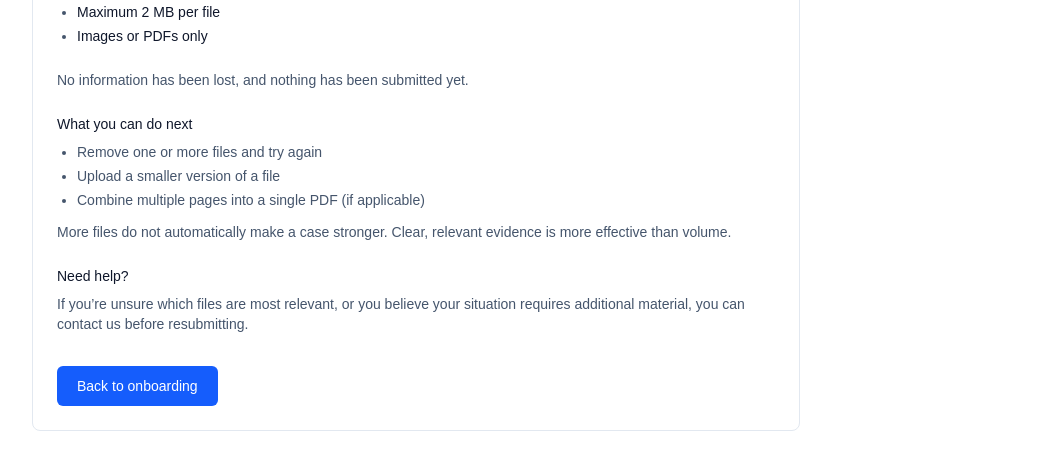
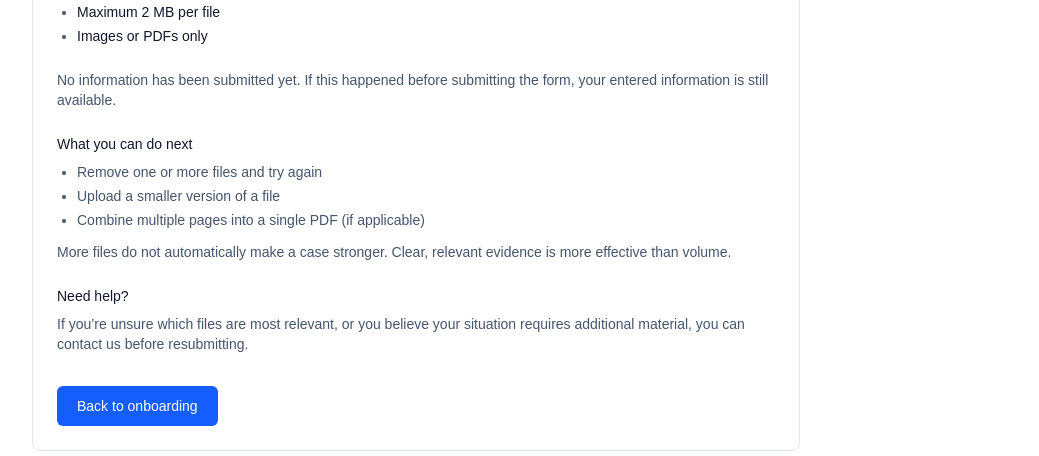
Before and after one commit to jve89/accountappeal, a Next.js app: page /onboarding/limit-reached in a window 1280 px wide. Shown: the part 344-800 px from the top of the page, without its empty margins (120-1159 px from the left). Built offline with nearby package versions, Linux system fonts and the light colour scheme; no server answers.

Commit message:
Fix onboarding return flow after upload limit reached

```diff
--- a/app/onboarding/limit-reached/page.tsx
+++ b/app/onboarding/limit-reached/page.tsx
@@ -1,14 +1,10 @@
-type LimitReachedPageProps = {
-  searchParams?: Promise<{
-    tier?: string;
-  }>;
-};
+"use client";
 
-export default async function LimitReachedPage({
-  searchParams,
-}: LimitReachedPageProps) {
-  const params = await searchParams;
-  const tier = params?.tier ?? "standard";
+import { useSearchParams } from "next/navigation";
+
+export default function LimitReachedPage() {
+  const searchParams = useSearchParams();
+  const tier = searchParams.get("tier") ?? "standard";
 
   return (
     <section className="bg-white">
@@ -50,7 +46,8 @@ export default async function LimitReachedPage({
 
           <section>
             <p>
-              No information has been lost, and nothing has been submitted yet.
+              No information has been submitted yet. If this happened before
+              submitting the form, your entered information is still available.
             </p>
           </section>
 
@@ -83,12 +80,13 @@ export default async function LimitReachedPage({
           </section>
 
           <div className="pt-2">
-            <a
-              href={`/onboarding?tier=${tier}`}
+            <button
+              type="button"
+              onClick={() => window.history.back()}
               className="inline-flex rounded-md bg-blue-600 px-5 py-2.5 text-sm font-medium text-white hover:bg-blue-700"
             >
               Back to onboarding
-            </a>
+            </button>
           </div>
         </div>
       </div>
```
